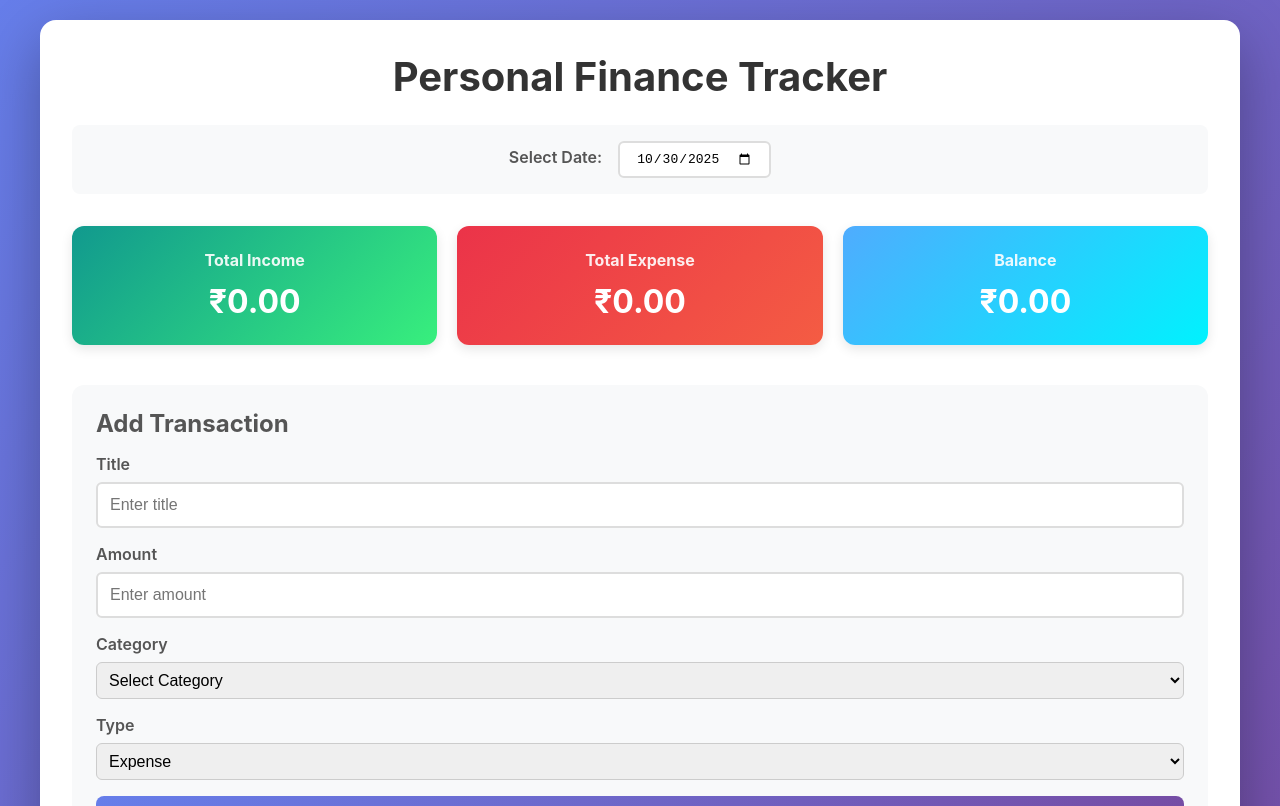
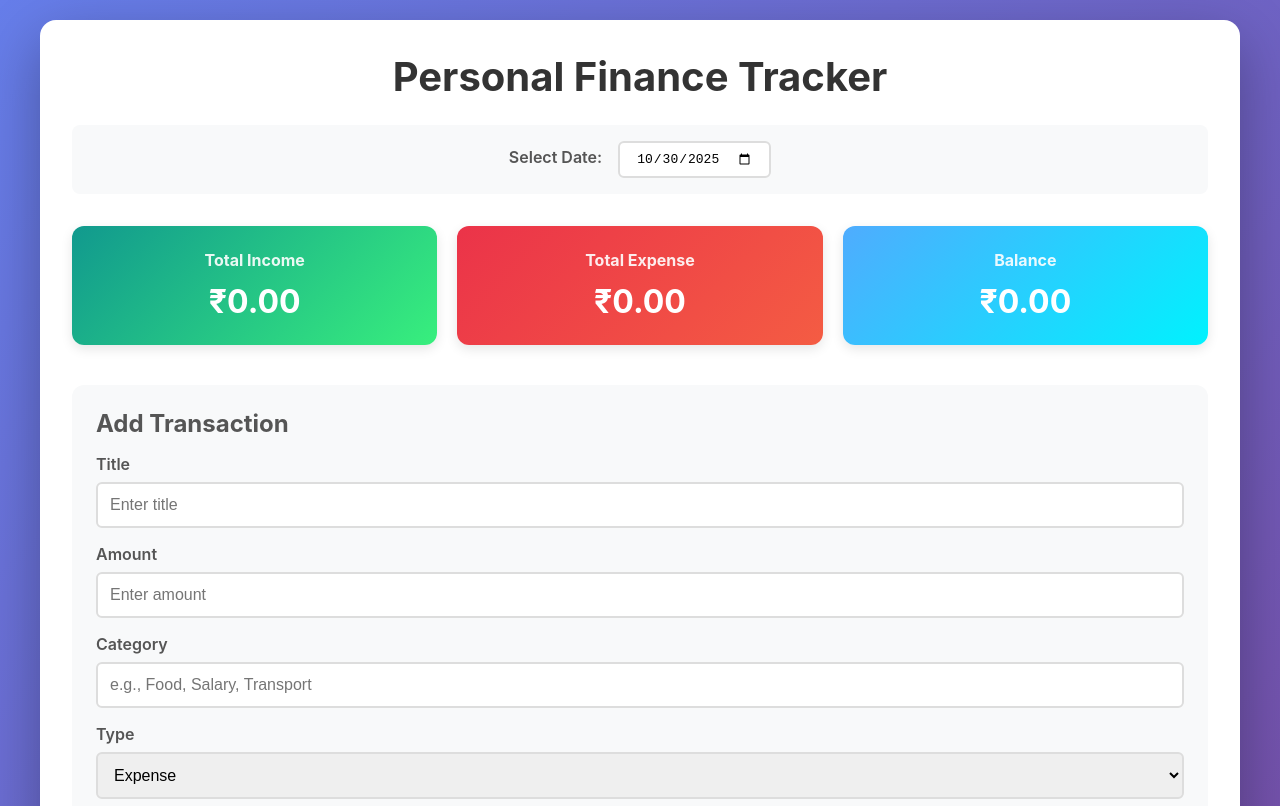
Before and after one commit to KeerthikaBaskar/Finance-Tracker, a React (Create React App) app in the folder frontend/: page / in a window 1280 px wide. Shown: the top 806 px of the page. Built offline with nearby package versions, Linux system fonts and the light colour scheme; no server answers.

Commit message:
Changed category field

```diff
--- a/frontend/src/App.css
+++ b/frontend/src/App.css
@@ -266,11 +266,3 @@ form {
     justify-content: space-between;
   }
 }
-
-.form-group select {
-  width: 100%;
-  padding: 8px;
-  border-radius: 6px;
-  border: 1px solid #ccc;
-  font-size: 16px;
-}
--- a/frontend/src/App.jsx
+++ b/frontend/src/App.jsx
@@ -162,26 +162,17 @@ function App() {
               />
             </div>
 
-           <div className="form-group">
+            <div className="form-group">
               <label>Category</label>
-              <select
+              <input
+                type="text"
                 name="category"
                 value={formData.category}
                 onChange={handleInputChange}
+                placeholder="e.g., Food, Salary, Transport"
                 required
-              >
-                <option value="">Select Category</option>
-                <option value="Food">Food</option>
-                <option value="Outing">Outing</option>
-                <option value="Salary">Salary</option>
-                <option value="Travel">Travel</option>
-                <option value="Income Mom">Income Mom</option>
-                <option value="Shopping">Shopping</option>
-                <option value="Mobile Recharge">Mobile Recharge</option>
-                <option value="Expense">Expense</option>
-              </select>
+              />
             </div>
-
 
             <div className="form-group">
               <label>Type</label>
```
